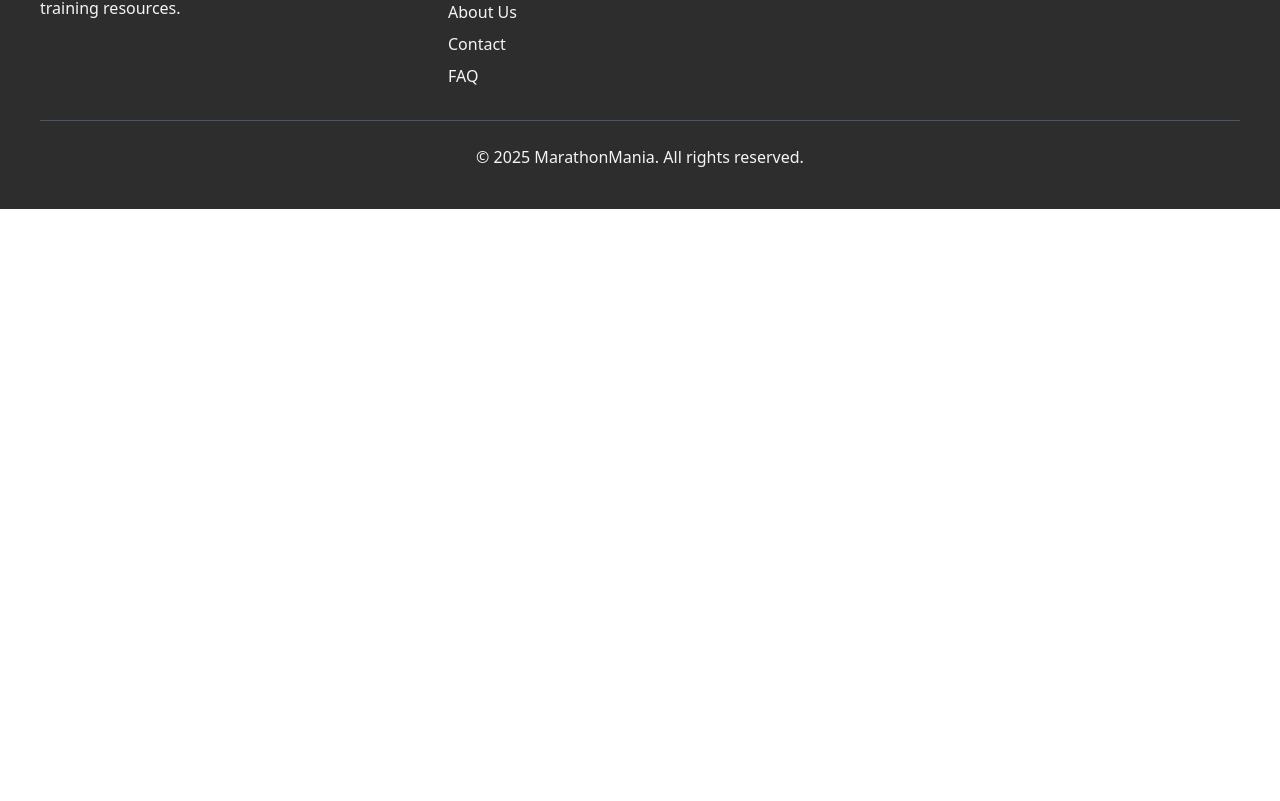
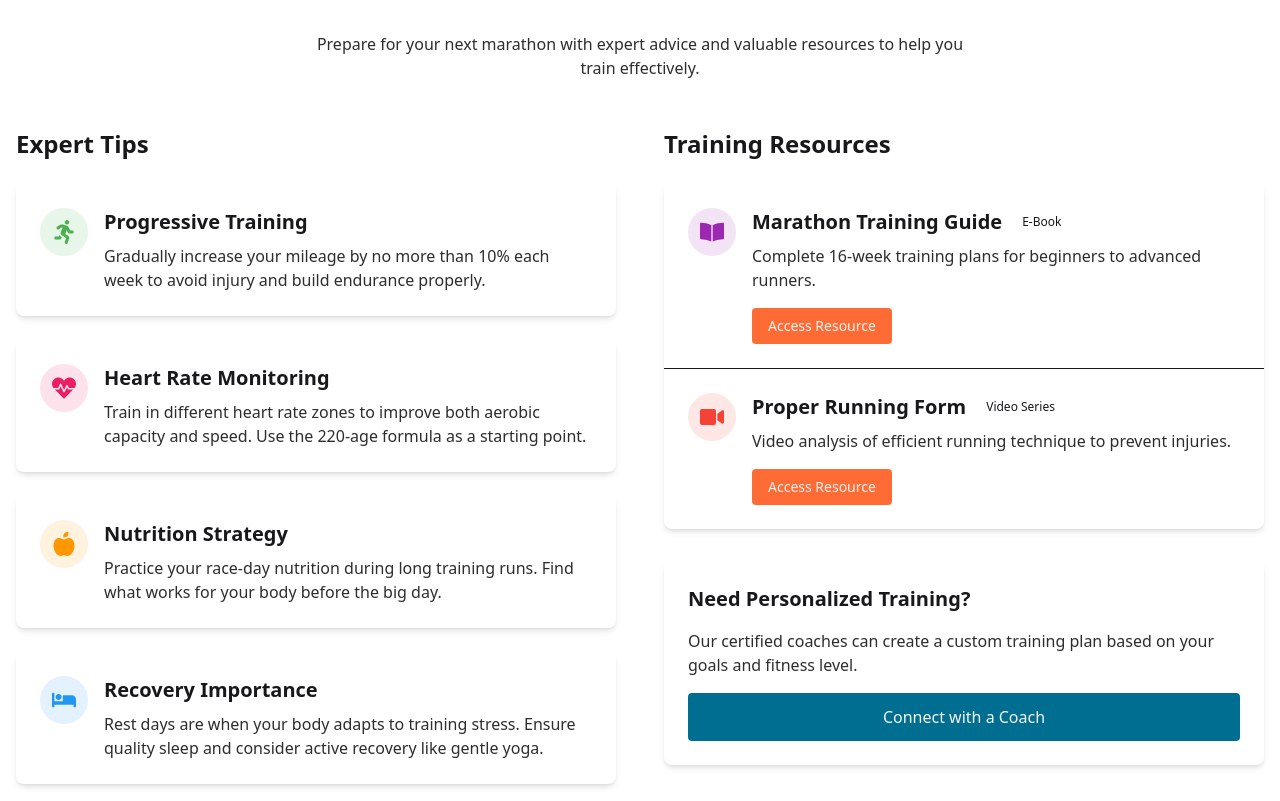
Before and after one commit to sohanrahat/MarathonMania, a React (Vite) app: page / in a window 1280 px wide. Shown: the part 2799-3600 px from the top of the page. Before the commit the page ends 3008 px from the top, so only its background shows below. Built offline with nearby package versions, Linux system fonts and the light colour scheme.

Commit message:
Training Tips and Resources section

```diff
--- /dev/null
+++ b/src/Components/TrainingTips.jsx
@@ -0,0 +1,131 @@
+import React from 'react';
+import '../styles/colors.css';
+import { FaRunning, FaHeartbeat, FaAppleAlt, FaBed, FaBookOpen, FaVideo } from 'react-icons/fa';
+
+const TrainingTips = () => {
+    const tips = [
+        {
+            id: 1,
+            title: "Progressive Training",
+            description: "Gradually increase your mileage by no more than 10% each week to avoid injury and build endurance properly.",
+            icon: <FaRunning size={24} />,
+            color: "#4CAF50"
+        },
+        {
+            id: 2,
+            title: "Heart Rate Monitoring",
+            description: "Train in different heart rate zones to improve both aerobic capacity and speed. Use the 220-age formula as a starting point.",
+            icon: <FaHeartbeat size={24} />,
+            color: "#E91E63"
+        },
+        {
+            id: 3,
+            title: "Nutrition Strategy",
+            description: "Practice your race-day nutrition during long training runs. Find what works for your body before the big day.",
+            icon: <FaAppleAlt size={24} />,
+            color: "#FF9800"
+        },
+        {
+            id: 4,
+            title: "Recovery Importance",
+            description: "Rest days are when your body adapts to training stress. Ensure quality sleep and consider active recovery like gentle yoga.",
+            icon: <FaBed size={24} />,
+            color: "#2196F3"
+        }
+    ];
+
+    const resources = [
+        {
+            id: 1,
+            title: "Marathon Training Guide",
+            description: "Complete 16-week training plans for beginners to advanced runners.",
+            type: "E-Book",
+            icon: <FaBookOpen size={24} />,
+            color: "#9C27B0"
+        },
+        {
+            id: 2,
+            title: "Proper Running Form",
+            description: "Video analysis of efficient running technique to prevent injuries.",
+            type: "Video Series",
+            icon: <FaVideo size={24} />,
+            color: "#F44336"
+        }
+    ];
+
+    return (
+        <div className="py-16" style={{ backgroundColor: 'var(--secondary-light)' }}>
+            <div className="container mx-auto px-4">
+                <h2 className="text-4xl font-bold mb-2 text-center" style={{ color: 'var(--secondary-dark)' }}>Training Tips & Resources</h2>
+                <div className="h-1 w-24 mx-auto mb-8" style={{ backgroundColor: 'var(--primary)' }}></div>
+                <p className="text-center mb-12 max-w-2xl mx-auto" style={{ color: 'var(--neutral-dark)' }}>
+                    Prepare for your next marathon with expert advice and valuable resources to help you train effectively.
+                </p>
+
+                <div className="grid grid-cols-1 md:grid-cols-2 gap-12">
+                    {/* Training Tips Section */}
+                    <div>
+                        <h3 className="text-2xl font-bold mb-6" style={{ color: 'var(--secondary-dark)' }}>Expert Tips</h3>
+                        <div className="space-y-6">
+                            {tips.map((tip) => (
+                                <div key={tip.id} className="bg-white rounded-lg p-6 shadow-md hover:shadow-lg transition-shadow duration-300">
+                                    <div className="flex items-start">
+                                        <div className="p-3 rounded-full mr-4" style={{ backgroundColor: `${tip.color}20` }}>
+                                            <div style={{ color: tip.color }}>{tip.icon}</div>
+                                        </div>
+                                        <div>
+                                            <h4 className="text-xl font-semibold mb-2" style={{ color: 'var(--secondary-dark)' }}>{tip.title}</h4>
+                                            <p style={{ color: 'var(--neutral-dark)' }}>{tip.description}</p>
+                                        </div>
+                                    </div>
+                                </div>
+                            ))}
+                        </div>
+                    </div>
+
+                    {/* Resources Section */}
+                    <div>
+                        <h3 className="text-2xl font-bold mb-6" style={{ color: 'var(--secondary-dark)' }}>Training Resources</h3>
+                        <div className="bg-white rounded-lg shadow-md overflow-hidden">
+                            {resources.map((resource, index) => (
+                                <div key={resource.id} className={`p-6 ${index !== resources.length - 1 ? 'border-b' : ''}`}>
+                                    <div className="flex items-start">
+                                        <div className="p-3 rounded-full mr-4" style={{ backgroundColor: `${resource.color}20` }}>
+                                            <div style={{ color: resource.color }}>{resource.icon}</div>
+                                        </div>
+                                        <div>
+                                            <div className="flex items-center mb-2">
+                                                <h4 className="text-xl font-semibold" style={{ color: 'var(--secondary-dark)' }}>{resource.title}</h4>
+                                                <span className="ml-3 px-2 py-1 text-xs rounded-full" style={{ backgroundColor: 'var(--highlight-light)', color: 'var(--highlight-dark)' }}>
+                                                    {resource.type}
+                                                </span>
+                                            </div>
+                                            <p style={{ color: 'var(--neutral-dark)' }}>{resource.description}</p>
+                                            <button className="mt-4 px-4 py-2 rounded text-sm font-medium transition-colors duration-300"
+                                                style={{ backgroundColor: 'var(--primary)', color: 'var(--neutral-light)' }}>
+                                                Access Resource
+                                            </button>
+                                        </div>
+                                    </div>
+                                </div>
+                            ))}
+                        </div>
+
+                        <div className="mt-8 bg-white rounded-lg p-6 shadow-md">
+                            <h4 className="text-xl font-semibold mb-4" style={{ color: 'var(--secondary-dark)' }}>Need Personalized Training?</h4>
+                            <p className="mb-4" style={{ color: 'var(--neutral-dark)' }}>
+                                Our certified coaches can create a custom training plan based on your goals and fitness level.
+                            </p>
+                            <button className="w-full py-3 rounded font-medium transition-colors duration-300"
+                                style={{ backgroundColor: 'var(--secondary)', color: 'var(--neutral-light)' }}>
+                                Connect with a Coach
+                            </button>
+                        </div>
+                    </div>
+                </div>
+            </div>
+        </div>
+    );
+};
+
+export default TrainingTips;
--- a/src/Pages/Home.jsx
+++ b/src/Pages/Home.jsx
@@ -2,6 +2,7 @@ import React from 'react';
 import Hero from '../Components/Hero';
 import UpcomingMarathons from '../Components/UpcomingMarathons';
 import Testimonials from '../Components/Testimonials';
+import TrainingTips from '../Components/TrainingTips';
 
 const Home = () => {
     return (
@@ -9,6 +10,7 @@ const Home = () => {
             <Hero />
             <UpcomingMarathons />
             <Testimonials />
+            <TrainingTips />
         </div>
     );
 };
```
